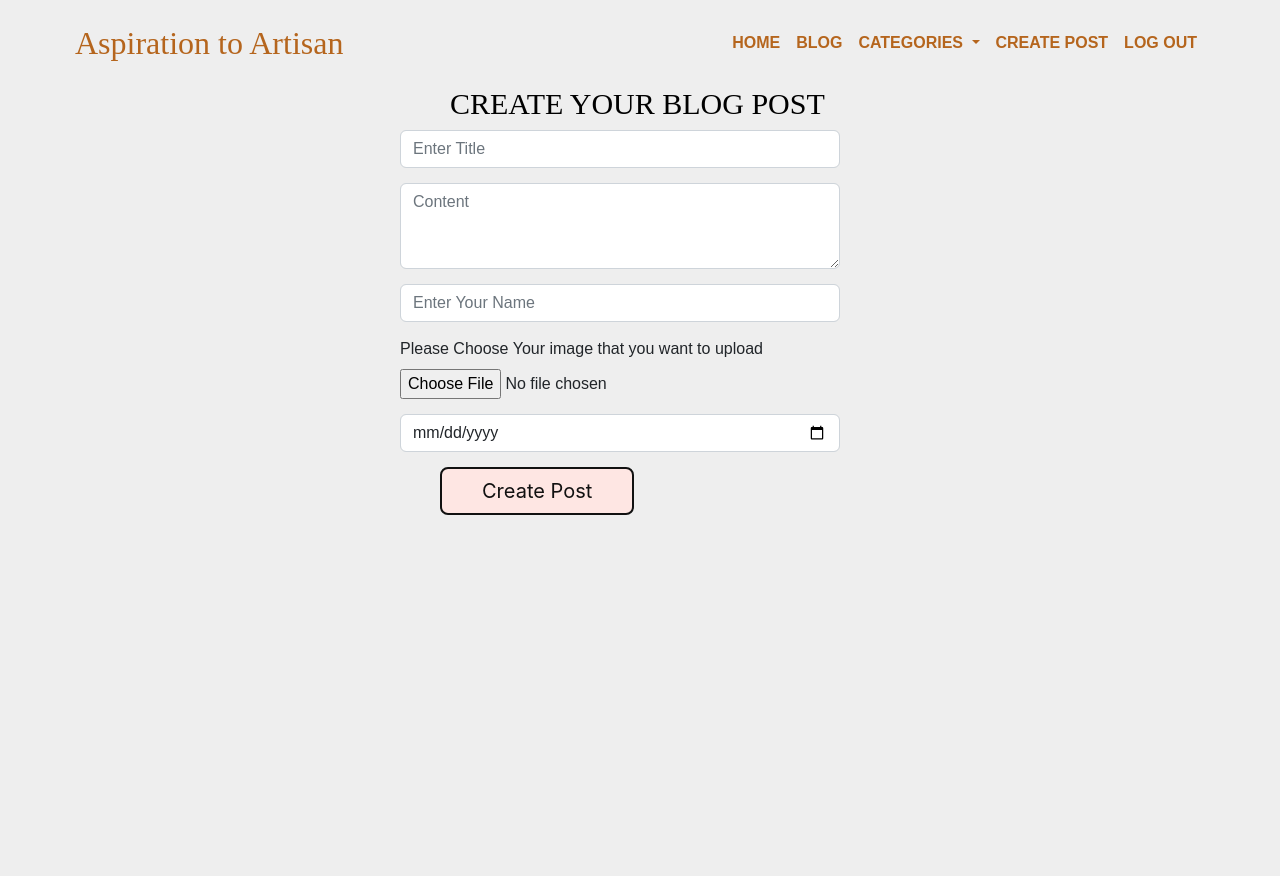
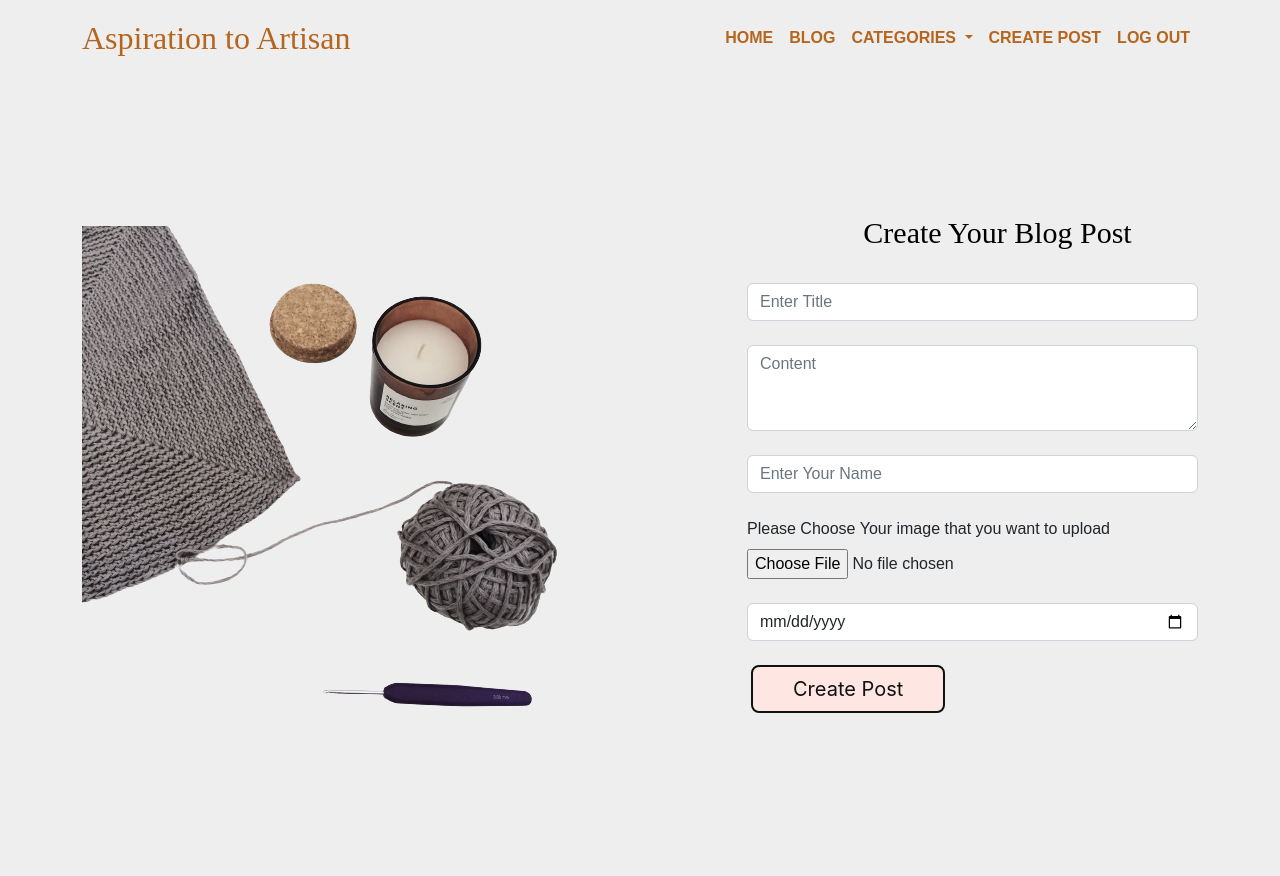
Before and after one commit to Khant-haythi/ArtisanCS50, a Flask app: page /createpost in a window 1280 px wide. Before the commit the page ends 515 px from the top, so only its background shows below. Run offline with Flask 2, Linux system fonts and the light colour scheme; a user stored in the database is signed in; some libraries are stand-ins or nearby versions.

Commit message:
Created edit button to edit blog post and made changes to create post form

```diff
--- a/Artisan/routes.py
+++ b/Artisan/routes.py
@@ -84,6 +84,7 @@
     photo_file.save(photo_path)
     return photo_name
 
+#AddPost
 @app.route('/createpost',methods=["GET","POST"])
 @login_required
 def createpost():
@@ -132,3 +133,36 @@
         flash(f'Only Allowed User can delete this post!!',category='danger')
         cards = Cards.query.order_by(Cards.created_date)
         return render_template('blog.html',cards=cards)
+
+@app.route('/blog/edit/<int:id>',methods=["GET","POST"])
+@login_required
+def editPost(id):
+    updatecard = Cards.query.get_or_404(id)
+    form = BlogPostForm()
+    id = current_user.id
+    if form.validate_on_submit():
+        updatecard.title = form.title.data
+        updatecard.content = form.content.data
+        updatecard.author = form.author.data
+        updatecard.created_date = form.created_date.data
+        image_name = save_image(form.image.data)
+        updatecard.image_url = url_for('static',filename='image/'+image_name)
+
+        db.session.commit()
+        flash(f'Post Has Been Updated',category='warning')
+        return render_template('editPost.html',form=form,id=updatecard.card_id)
+
+
+    if id == updatecard.owned_user.id:
+
+        form.title.data =  updatecard.title
+        form.content.data = updatecard.content
+        form.author.data = updatecard.author
+        form.created_date.data = updatecard.created_date
+        form.image.data = updatecard.image_url
+        return render_template('editPost.html',form=form,id=updatecard.card_id)
+
+    else:
+        flash(f'Only Allow User can Edit post',category='warning')
+        cards = Cards.query.order_by(Cards.created_date)
+        return render_template('Blog.html',cards=cards)
--- a/Artisan/static/styles.css
+++ b/Artisan/static/styles.css
@@ -25,10 +25,6 @@
   }
 
 
-  .container{
-    padding:5px;
-
-   }
 
 
 
@@ -219,13 +215,19 @@
   flex-direction: column;
 }
 
-
+.card .h5 .h6{
+  margin-top: 120px;
+}
 .card .img{
-  position: relative;
+  position: absolute;
 }
 
-.card .btn{
+.btnalign{
   margin-top: auto;
-  padding :10px;
   border-radius: 10px;
 }
+
+.image-size{
+  width:100%;
+  height: 25vw;
+}
--- a/Artisan/templates/blog.html
+++ b/Artisan/templates/blog.html
@@ -13,13 +13,13 @@
             {% for card in cards %}
             <div class="col-md-3 ">
             <div class="card box p-3 ">
-            <img src={{card.image_url}} class="card-img-top" alt="...">
+            <img src={{card.image_url}} class="card-img-top image-size" alt="...">
                 <div class="card-body">
                     <h5 class="card-title">{{card.title}}</h5>
                     <h6 class="card-subtitle mb-2 ">Created at {{card.created_date}} <span>by {{card.author}}</span></h6>
                     {% if session["user_id"] %}
-                        <a href="#" class="btn btn-dark">Edit Post</a>
-                        <a href="{{ url_for('deletePost',id=card.card_id)}}" class="btn alignbtn btn-dark">Delete Post</a>
+                        <a href="{{ url_for('editPost',id=card.card_id)}}" class="btn mt-4  btnalign btn-dark">Edit Post</a>
+                        <a href="{{ url_for('deletePost',id=card.card_id)}}" class="btn mt-4 btnalign btn-dark">Delete Post</a>
 
                     {% endif %}
 
--- a/Artisan/templates/createpost.html
+++ b/Artisan/templates/createpost.html
@@ -5,30 +5,43 @@
 {% endblock %}
 
 {% block main %}
-    <div style="margin-left: 400px;">
-    <h3> CREATE YOUR BLOG POST </h3>
+
+    <section class="vh-100">
+  <div class="container py-5 h-100">
+    <div class="row d-flex align-items-center justify-content-center h-100">
+      <div class="col-md-8 col-lg-7 col-xl-6">
+        <img src="/static/image/wool3.png" class="img-fluid" alt="Phone image" >
+      </div>
+      <div class="col-md-7 col-lg-5 col-xl-5 offset-xl-1">
         <form action="/createpost" method="post" enctype="multipart/form-data" >
             {{ form.hidden_tag() }}
-        <div class="col-md-6 ">
+          <h3 class="text-center">Create Your Blog Post</h3>
+        </br>
+          <div class="form-outline mb-4">
             {{ form.title(class="form-control",placeholder="Enter Title")}}
           </div>
-        <div class="col-md-6 formpad">
+          <div class="form-outline mb-4">
                 {{ form.content(class="form-control",id="exampleFormControlTextarea1", rows="3",placeholder="Content")}}
           </div>
-        <div class="col-md-6 formpad">
+          <div class="form-outline mb-4">
             {{ form.author(class="form-control",placeholder="Enter Your Name")}}
         </div>
-        <div class="col-md-6 formpad">
+        <div class="form-outline mb-4">
             <label for="formFile" class="form-label">Please Choose Your image that you want to upload</label>
             {{ form.image(class="form-control-file",type="file", id="formFile",placeholder="Image")}}
         </div>
-        <div class="col-md-6 formpad">
+        <div class="form-outline mb-4">
             {{ form.created_date(class="form-control",placeholder="Content")}}
         </div>
-        <div class="formpad">
-            {{ form.create(class="btn button-56 buttonpad ")}}
+        <div class="form-outline mb-4">
+            {{ form.create(class="btn button-56 btn-floating mx-1 ")}}
         </div>
+
+
 
         </form>
       </div>
+    </div>
+  </div>
+</section>
 {% endblock %}
--- a/Artisan/templates/register.html
+++ b/Artisan/templates/register.html
@@ -16,7 +16,7 @@
             {{ form.hidden_tag() }}
 
             <div class="col-md-6 formpad">
-
+              <i class="fas fa-user fa-lg me-3 fa-fw"></i>
               {{ form.username(class="form-control",placeholder="Username")}}
             </div>
 
```
Also changed, not shown: Artisan/templates/editPost.html (added, +40 -0 lines), Artisan/static/image/Christmas_sweater.jpg (added), Artisan/static/image/Handmade.jpg (added), Artisan/static/image/hand_crochet-removebg-preview.png (added), Artisan/static/image/hand_crochet.jpg (added), Artisan/static/image/m2.jpg (added), Artisan/static/image/rocknwool-GzHVJi2h5Lc-unsplash-removebg-preview.png (added), Artisan/static/image/rockwool.png (added), Artisan/static/image/wool3.png (added), instance/ArtisanInfo.db, 1 other file. Lines whose indentation alone changed are shown as unchanged.
